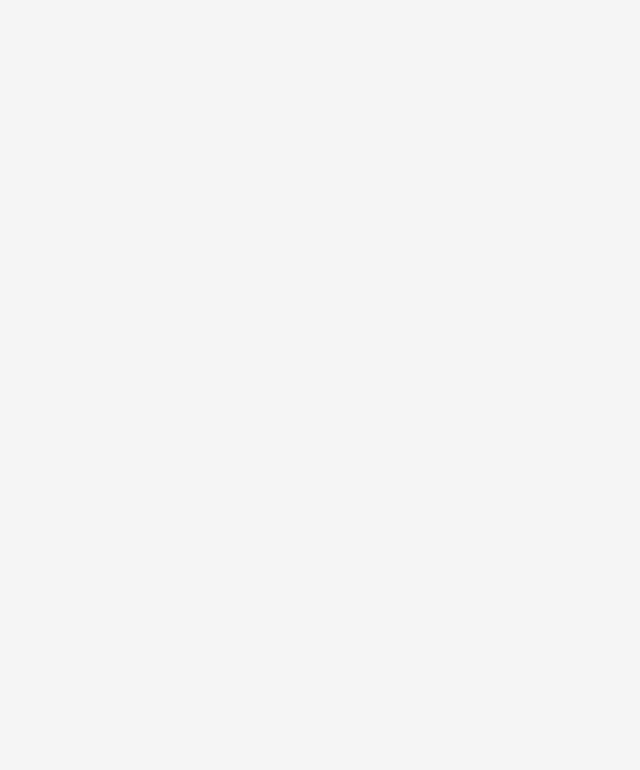
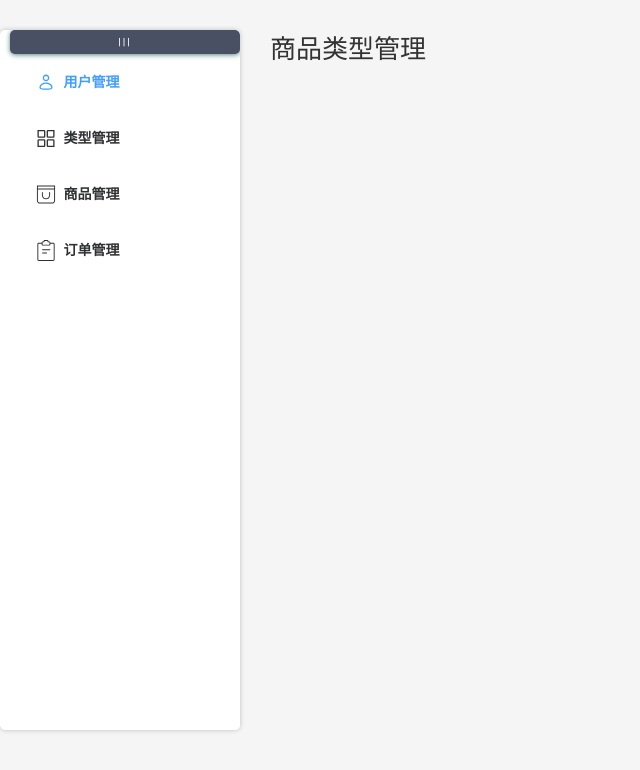
Before and after one commit to MRYUHUI/Machinery-Mall, a Vue app in the folder Web/Vue/mech-mall-manage/: page /#/admin-good-type in a window 1280 px wide. Before the commit this address had no page. Shown: the top 770 px of the page, without its empty margins (0-640 px from the left). Built offline with nearby package versions, Linux system fonts and the light colour scheme.

Commit message:
后台分工

```diff
--- /dev/null
+++ b/Web/Vue/mech-mall-manage/src/components/admin/AdminManageGoodType.vue
@@ -0,0 +1,12 @@
+<script setup>
+
+</script>
+
+<template>
+  <div class="admin-good-type">商品类型管理</div>
+</template>
+
+
+
+<style>
+</style>
--- /dev/null
+++ b/Web/Vue/mech-mall-manage/src/components/admin/AdminManageGoods.vue
@@ -0,0 +1,12 @@
+<script setup>
+
+</script>
+
+<template>
+  <div class="admin-goods">商品管理</div>
+</template>
+
+
+
+<style>
+</style>
--- /dev/null
+++ b/Web/Vue/mech-mall-manage/src/components/admin/AdminMangeOrder.vue
@@ -0,0 +1,12 @@
+<script setup>
+
+</script>
+
+<template>
+  <div class="admin-order">订单管理</div>
+</template>
+
+
+
+<style>
+</style>
--- a/Web/Vue/mech-mall-manage/src/router/index.js
+++ b/Web/Vue/mech-mall-manage/src/router/index.js
@@ -31,7 +31,22 @@ const routes = [
 				path: '/admin-home',
 				name: 'admin-user',
 				component: () => import('@/components/admin/AdminManageUser.vue'),
-			}
+			},
+			{
+				path: '/admin-good-type',
+				name: 'admin-good-type',
+				component: () => import('@/components/admin/AdminManageGoodType.vue'),
+			},
+			{
+				path: '/admin-goods',
+				name: 'admin-goods',
+				component: () => import('@/components/admin/AdminManageGoods.vue'),
+			},
+			{
+				path: '/admin-order',
+				name: 'admin-order',
+				component: () => import('@/components/admin/AdminMangeOrder.vue'),
+			},
 		]
 	}
 ]
--- a/Web/Vue/mech-mall-manage/src/views/AdminHome.vue
+++ b/Web/Vue/mech-mall-manage/src/views/AdminHome.vue
@@ -23,6 +23,24 @@ const goToUserManagePage = () => {
   // 设置被激活的页面index = 1
   store.commit('setActivePageIndex', 1)
   router.replace({ name: 'admin-user' })
+}
+// 跳转商品类型管理界面
+const goToGoodTypeManagePage = () => {
+  // 设置被激活的页面index = 2
+  store.commit('setActivePageIndex', 2)
+  router.replace({ name: 'admin-good-type' })
+}
+// 跳转商品类型管理界面
+const goToGoodsManagePage = () => {
+  // 设置被激活的页面index = 3
+  store.commit('setActivePageIndex', 3)
+  router.replace({ name: 'admin-goods' })
+}
+// 跳转订单管理界面
+const goToOrderManagePage = () => {
+  // 设置被激活的页面index = 4
+  store.commit('setActivePageIndex', 4)
+  router.replace({ name: 'admin-order' })
 }
 // computed =========================
 const curActivePageIndex = computed(() => store.getters.activePageIndex)
@@ -55,19 +73,19 @@ onMounted(() => {
             <span class="menu-item-title" v-show="!isCollapse">用户管理</span>
           </div>
         </el-menu-item>
-        <el-menu-item index="2">
+        <el-menu-item index="2" @click="goToGoodTypeManagePage">
           <div class="menu-item">
             <icon-item :icon="icons.goodTypeIcon"></icon-item>
             <span class="menu-item-title" v-show="!isCollapse">类型管理</span>
           </div>
         </el-menu-item>
-        <el-menu-item index="3">
+        <el-menu-item index="3" @click="goToGoodsManagePage">
           <div class="menu-item">
             <icon-item :icon="icons.goodIcon"></icon-item>
             <span class="menu-item-title" v-show="!isCollapse">商品管理</span>
           </div>
         </el-menu-item>
-        <el-menu-item index="4">
+        <el-menu-item index="4" @click="goToOrderManagePage">
           <div class="menu-item">
             <icon-item :icon="icons.orderIcon"></icon-item>
             <span class="menu-item-title" v-show="!isCollapse">订单管理</span>
```
Also changed, not shown: 2 other files (tests, documents, lock files or other folders).
